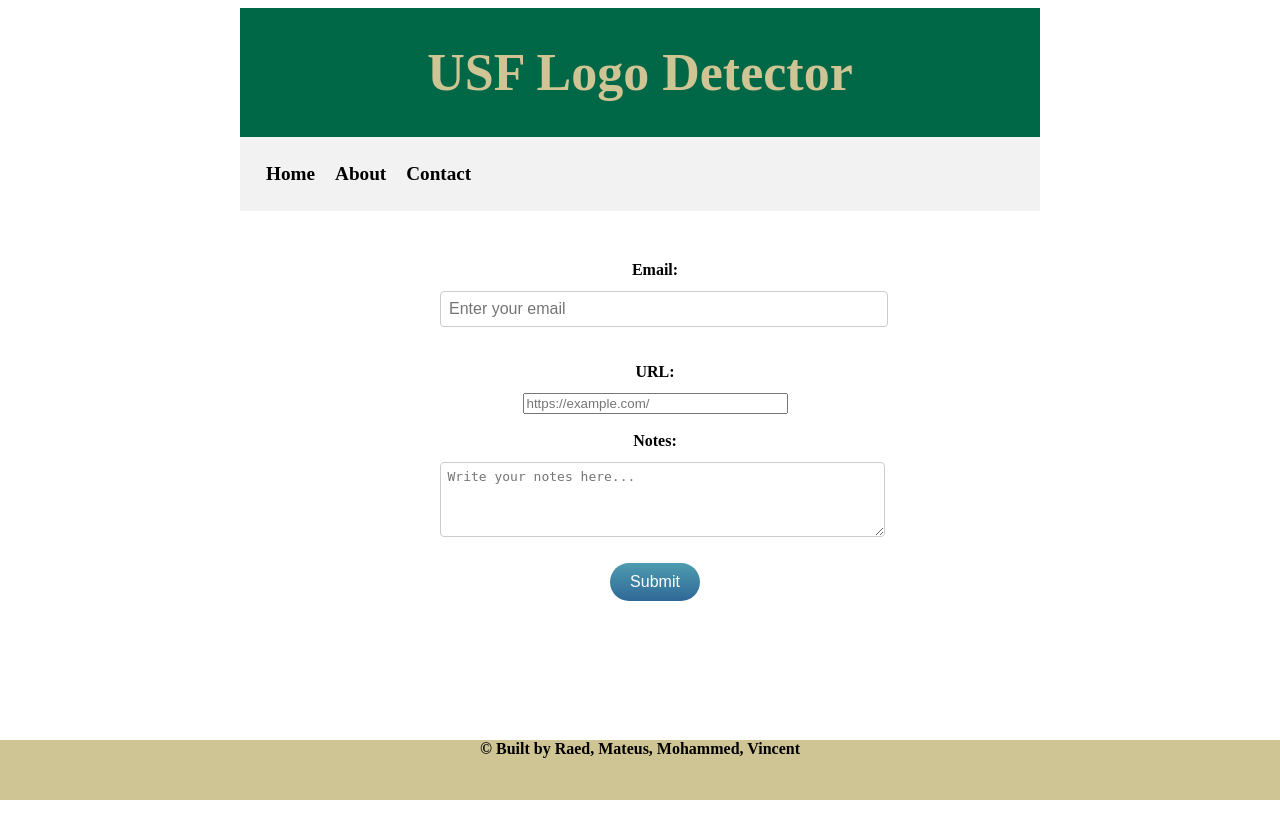
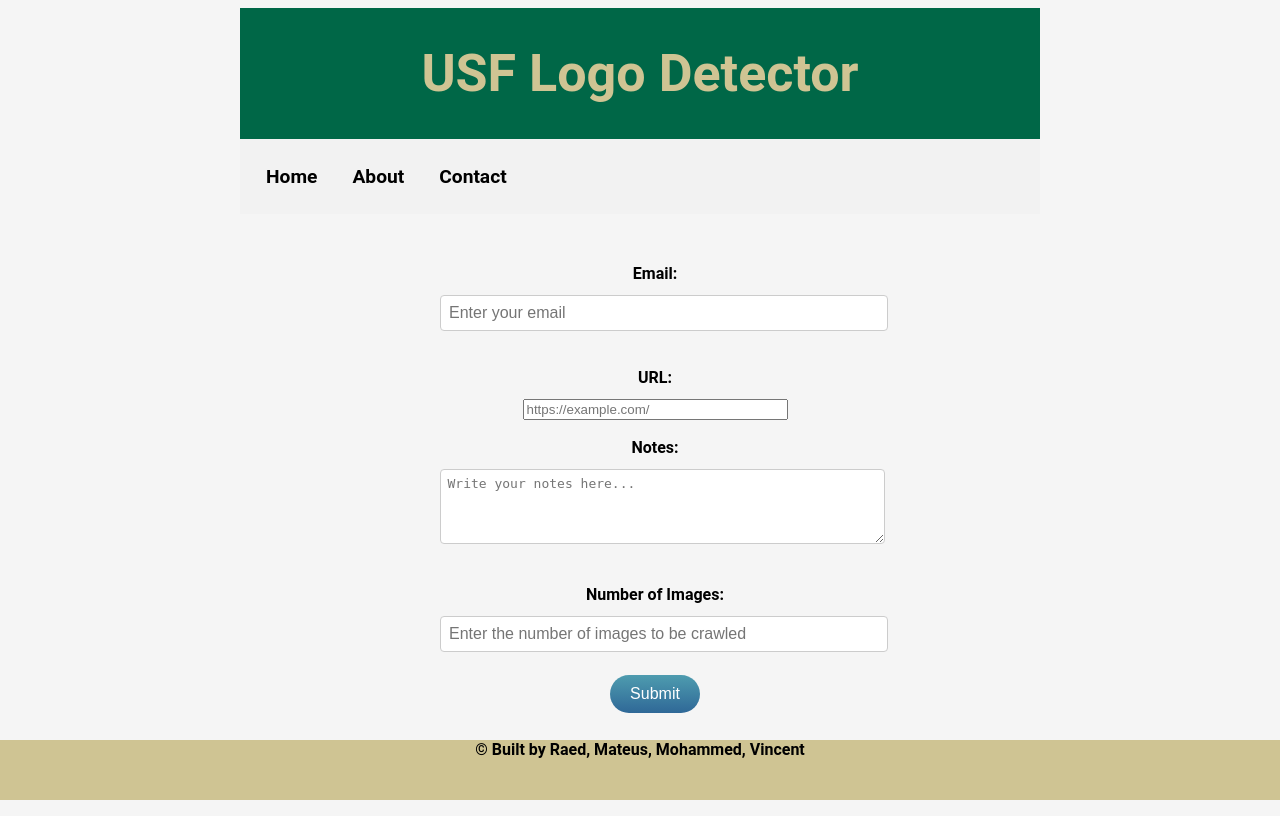
Before and after one commit to montesv/usf-logo-detector, a Flask app: page / in a window 1280 px wide. Run offline with Flask 2, Linux system fonts and the light colour scheme.

Commit message:
Added number of images form and improved overall website styling

```diff
--- a/static/styles/index.css
+++ b/static/styles/index.css
@@ -83,6 +83,14 @@
 .App-main input[type="text"],
 .App-main input[type="email"],
 .App-main textarea {
+    padding: 0.5em;
+    border-radius: 4px;
+    border: 1px solid #ccc;
+    font-size: 1em;
+    width: 100%;
+}
+
+.App-main input[type="number"] {
     padding: 0.5em;
     border-radius: 4px;
     border: 1px solid #ccc;
@@ -195,5 +203,46 @@
 }
 
 .icon-large {
-    font-size: 1.5rem; /* Adjust the size as needed */
+    font-size: 1.5rem;
 }
+
+/* Navigation Enhancements */
+.App-nav a:focus, .App-nav a:active {
+    color: #006747;
+  }
+
+  .App-nav li {
+    margin-right: 15px;
+  }
+
+  /* Input focus styles */
+  .App-main input:focus, .App-main textarea:focus {
+    border-color: #006747;
+    box-shadow: 0 0 5px rgba(0, 103, 71, 0.5);
+  }
+
+  /* Body background color */
+  body {
+    background-color: #f5f5f5;
+  }
+
+  /* Typography */
+  body {
+    font-family: 'Roboto', Arial, sans-serif;
+  }
+
+  /* Media query for responsiveness */
+  @media (max-width: 600px) {
+    .App-main form {
+      width: 100%;
+    }
+
+    .App-nav ul {
+      flex-direction: column;
+    }
+
+    .App-nav li {
+      margin: 0;
+      padding: 10px 0;
+    }
+  }
--- a/templates/index.html
+++ b/templates/index.html
@@ -32,6 +32,9 @@
                 <label class="App-main label" for="notes">Notes:</label>
                 <textarea class="App-main textarea" id="notes" name="notes" rows="4" cols="50" placeholder="Write your notes here..."></textarea><br><br>
 
+				<label class="App-main label" for="num_images">Number of Images:</label>
+				<input class="App-main input" type="number" id="num_images" name="num_images" min="1" placeholder="Enter the number of images to be crawled" required><br><br>
+
 				<input id="submitbutton" type="submit" name="submitbutton" value="Submit"/>
 			</form>
 		</div>
@@ -45,10 +48,10 @@
 			return emailPattern.test(email);
 		}
 
-<!--		function validateUrl(url) {-->
-<!--			var urlPattern = /^(https?://)?([\w-]+.)+[\w-]{2,}(:\d{1,5})?(/.)?$/?;-->
-<!--			return urlPattern.test(url);-->
-<!--		}-->
+// <!--		function validateUrl(url) {-->
+// <!--			var urlPattern = /^(https?://)?([\w-]+.)+[\w-]{2,}(:\d{1,5})?(/.)?$/?;-->
+// <!--			return urlPattern.test(url);-->
+// <!--		}-->
 
 		document.getElementById("input-form").addEventListener("submit", function(event) {
 			var emailInput = document.getElementById("email");
@@ -80,6 +83,33 @@
 		document.getElementById("url").addEventListener("input", function() {
 			this.setCustomValidity("");
 		});
+
+
+		function validateNumImages(numImages) {
+  			var numImagesPattern = /^[1-9]\d*$/;
+  			return numImagesPattern.test(numImages);
+		}
+
+		document.getElementById("input-form").addEventListener("submit", function (event) {
+  			var numImagesInput = document.getElementById("num_images");
+  			var numImagesError = "";
+
+			if (!validateNumImages(numImagesInput.value)) {
+				numImagesError = "Please enter a valid positive integer for the number of images.";
+			}
+
+			numImagesInput.setCustomValidity(numImagesError);
+
+			if (numImagesError) {
+				event.preventDefault();
+			}
+		});
+
+// Reset custom validity messages on input change
+		document.getElementById("num_images").addEventListener("input", function () {
+  			this.setCustomValidity("");
+		});
+
 		</script>
 
 </body>
```
